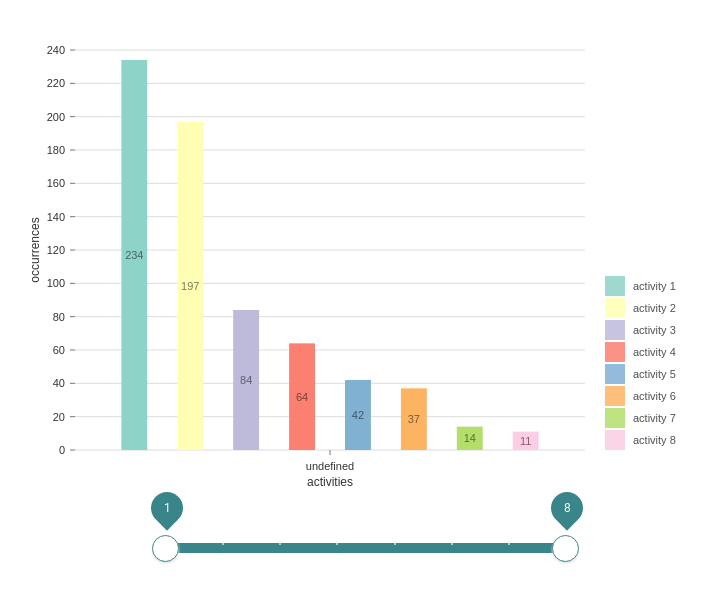
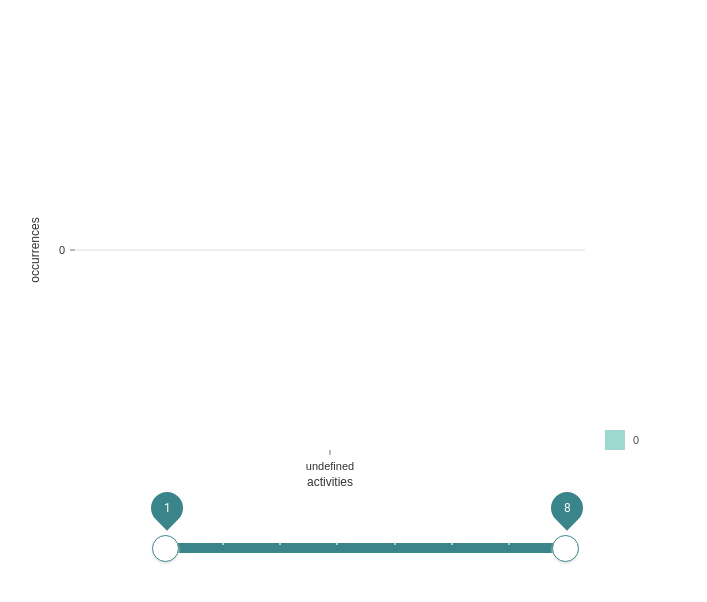
Before and after one commit to MarinaFroes/interplay-of-components, a React (Create React App) app: page / in a window 1280 px wide. Shown: the top 602 px of the page, without its empty margins (275-982 px from the left). Built offline with nearby package versions, Linux system fonts and the light colour scheme.

Commit message:
feat: Remove keys prop

```diff
--- a/src/components/MyResponsiveBar.tsx
+++ b/src/components/MyResponsiveBar.tsx
@@ -3,13 +3,12 @@ import { ResponsiveBar } from '@nivo/bar';
 
 interface IBarProps {
   data: object[];
-  keys: string[];
 }
 
-const MyResponsiveBar = ({ data, keys }: IBarProps) => (
+const MyResponsiveBar = ({ data }: IBarProps) => (
   <ResponsiveBar
     data={data}
-    keys={keys}
+    keys={Object.keys(data)}
     groupMode={'grouped'}
     margin={{ top: 50, right: 130, bottom: 50, left: 60 }}
     padding={0.1}
```
